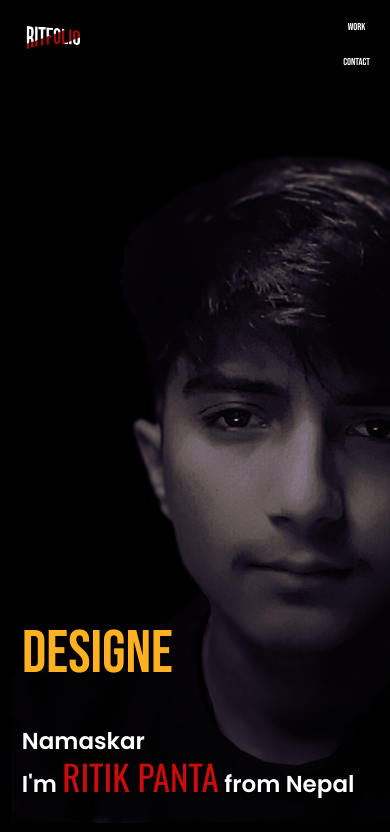
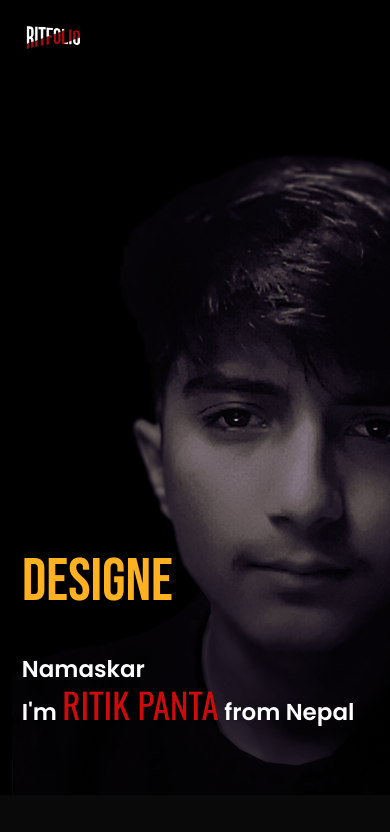
Before and after one commit to Ritikpanta/MyPortfolio, a plain HTML site: page index.html in a window 390 px wide. Shown: the top 832 px of the page. Drawn offline with nearby package versions, Linux system fonts and the light colour scheme; a web font is replaced by a local one.

Commit message:
Changed layout

```diff
--- a/style.css
+++ b/style.css
@@ -489,7 +489,7 @@
     }
 
     .headertext {
-        margin-top: 83%;
+        margin-top: 110%;
         margin-left: 2%;
         font-size: 10px;
         margin-bottom: -120px;
@@ -511,25 +511,8 @@
     }
 
     nav ul li{
-        display: flex;
-        justify-content: center;
-        list-style-type:none ;
-        padding-top: -3px;
-        margin-top: 12px;
-        transform: translateX(120px);
-        text-decoration: solid;
-    }
-
-    nav ul li a {
-        text-decoration: none;
-        color: white;
-        font-size: 10px;
-    }
-    nav ul li a::after {
         display: none;
-
-      }
-
+}
 
     .logo {
         cursor: pointer;
@@ -690,14 +673,16 @@
 }
 
 
-@media only screen and (max-width: 900px)
+
+
+@media only screen and (max-width: 800px)
 {
     #header{
         background-image: url(images/PhoneBG-9.png);
     }
 
     .headertext {
-        margin-top: 103%;
+        margin-top: 123%;
         margin-left: 2%;
         font-size: 10px;
         margin-bottom: -120px;
@@ -713,21 +698,7 @@
         font-size: 35px;
     }
 
-    .logo-container {
-        top: 10px;
-        left: 3px;
-    }
-
     nav ul li{
-        display: flex;
-        justify-content: center;
-        list-style-type:none ;
-        padding-top: -3px;
-        margin-top: 10px;
-        transform: translate(120px,-70px);
-        text-decoration: solid;
-    }
-
-
-
+        display: none;
 }
+}
```
